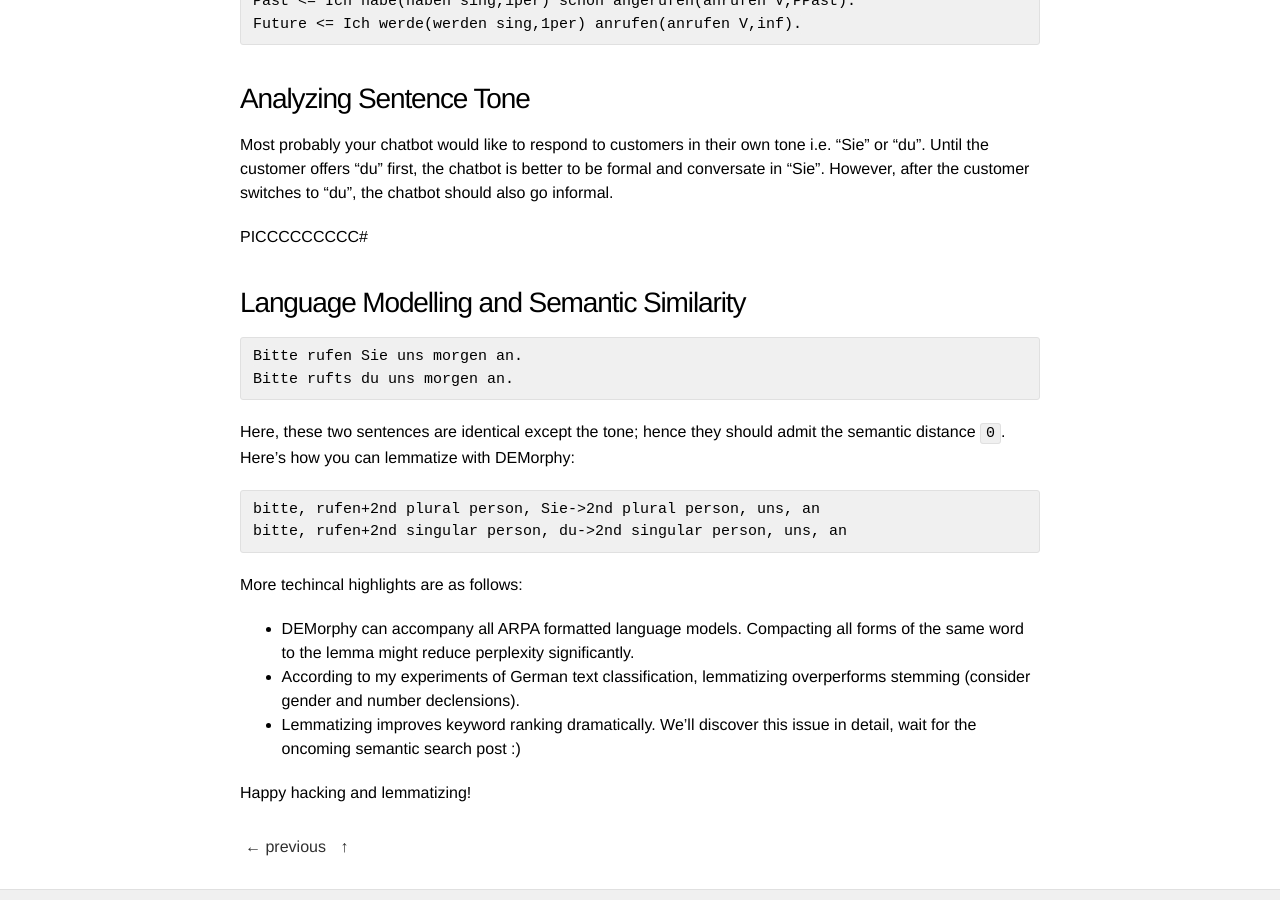
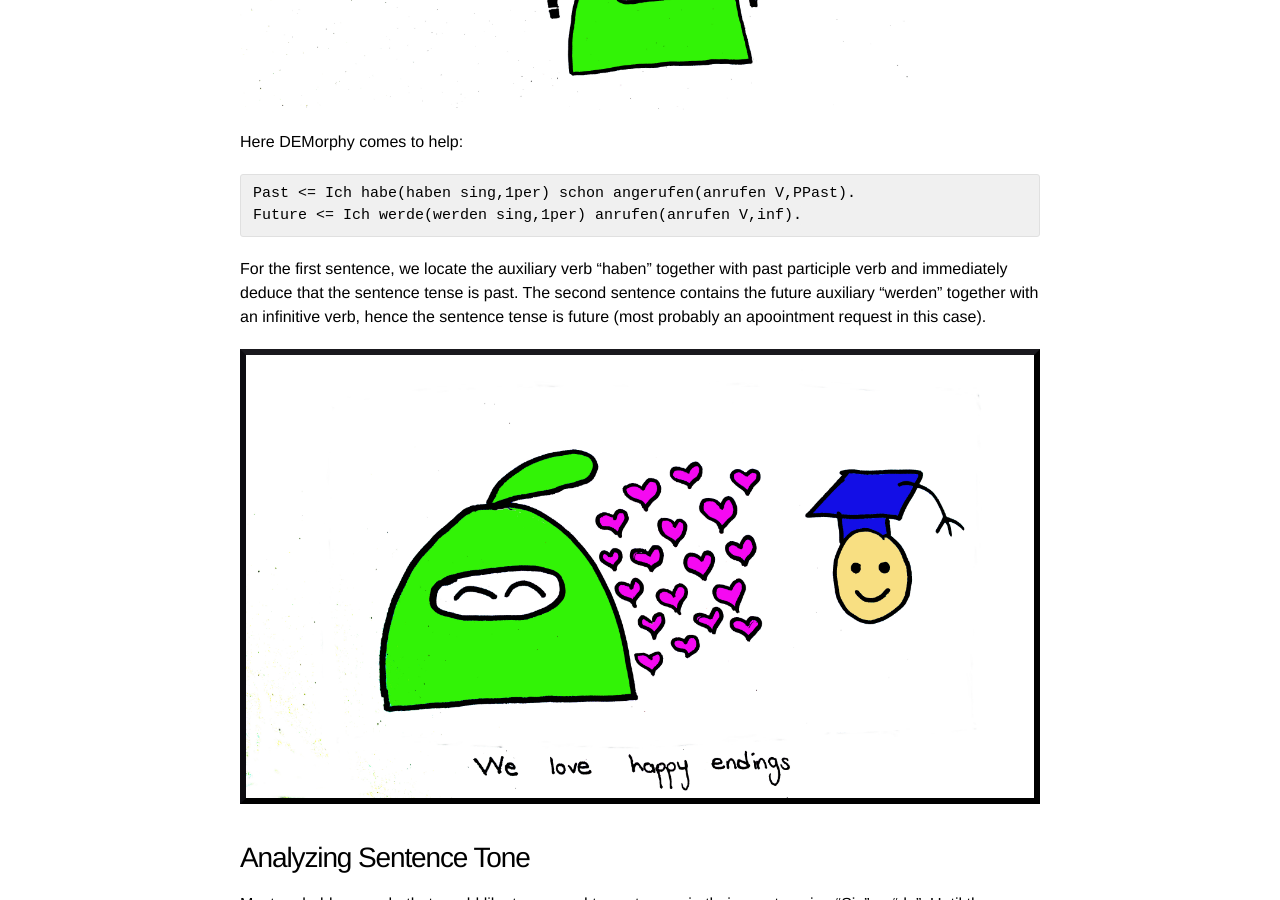
Before and after one commit to DuyguA/DuyguA.github.io, a Jekyll site: the page built from _posts/2018-3-6-chatbot-nlu-series.md, in a window 1280 px wide and 900 px high, scrolled down 1040 px. Built offline with Jekyll 4.4.1, drawn with Linux system fonts in a browser that asks for light colours; nearby versions of some CDN libraries; some web fonts are replaced.

Commit message:
added photos

````diff
--- a/_posts/2018-3-6-chatbot-nlu-series.md
+++ b/_posts/2018-3-6-chatbot-nlu-series.md
@@ -5,7 +5,7 @@ date: 2018-03-06 09:00:00
 categories: [blog]
 tags: [chatbot nlu, chatbot, german nlp]
 comments: false
-preview_pic: /assets/images/onti1.jpg
+preview_pic: /assets/images/onticonfused.jpg
 ---
 
 # Understanding German Word Forms: DEMorphy
@@ -26,7 +26,7 @@ In the former, the customer already phoned but their problem is still not yet, p
 
 
 <figure>
-  <img class="halfw" src="/assets/images/onticonfused.jpg" alt="onticonfused.jpg">
+  <img class="fullw" src="/assets/images/onticonfused.jpg" alt="onticonfused.jpg">
 </figure>
 
 
@@ -36,6 +36,12 @@ Here DEMorphy comes to help:
 Past <= Ich habe(haben sing,1per) schon angerufen(anrufen V,PPast).
 Future <= Ich werde(werden sing,1per) anrufen(anrufen V,inf).
 ```
+
+For the first sentence, we locate the auxiliary verb "haben" together with  past participle verb and immediately deduce that the sentence tense is past. The second sentence contains the future auxiliary "werden" together with an infinitive verb, hence the sentence tense is future (most probably an apoointment request in this case).
+
+<figure>
+  <img class="fullw" src="/assets/images/ontilovesdemorphy.jpg" alt="ontilovesdmeorphy.jpg">
+</figure>
 
 ### Analyzing Sentence Tone
 
````
Also changed, not shown: assets/images/ontilovesdemorphy.jpg (added).
